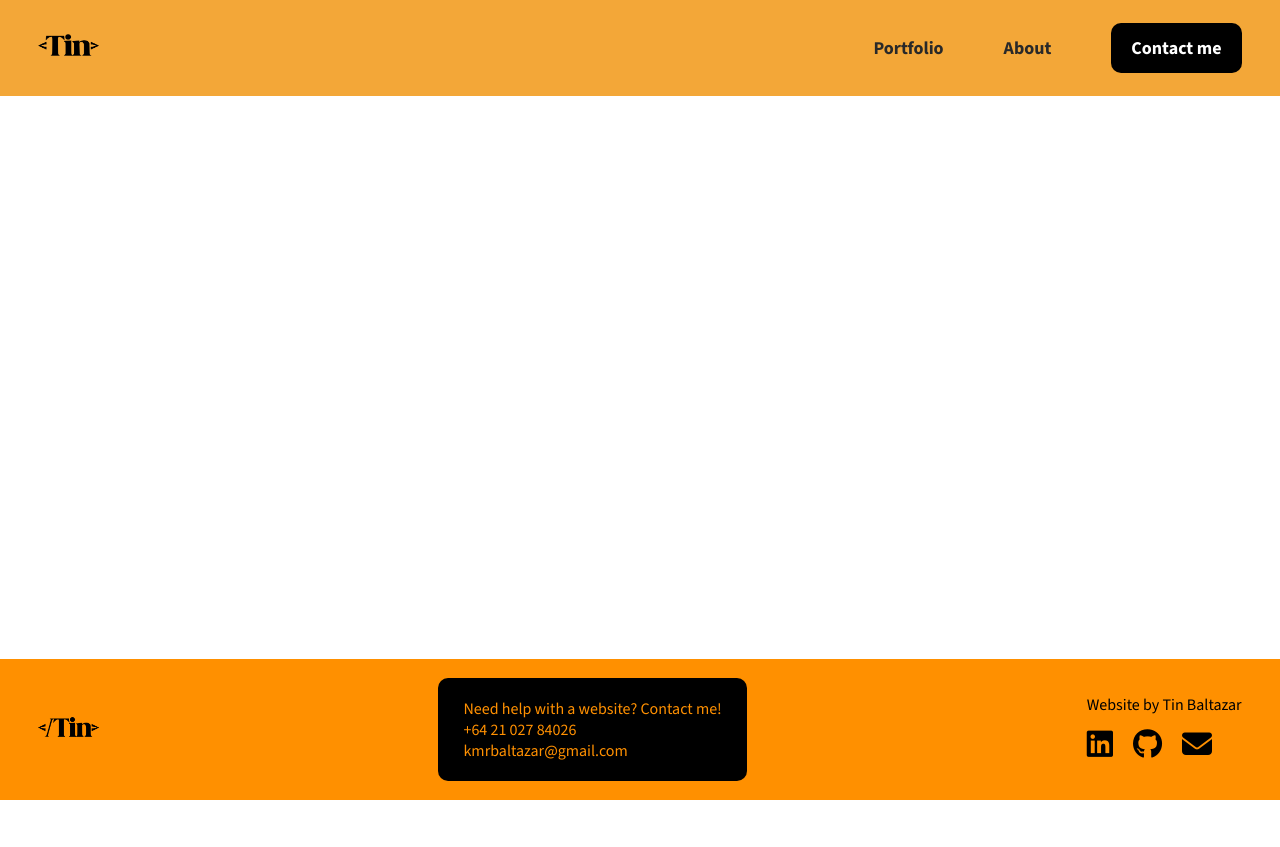
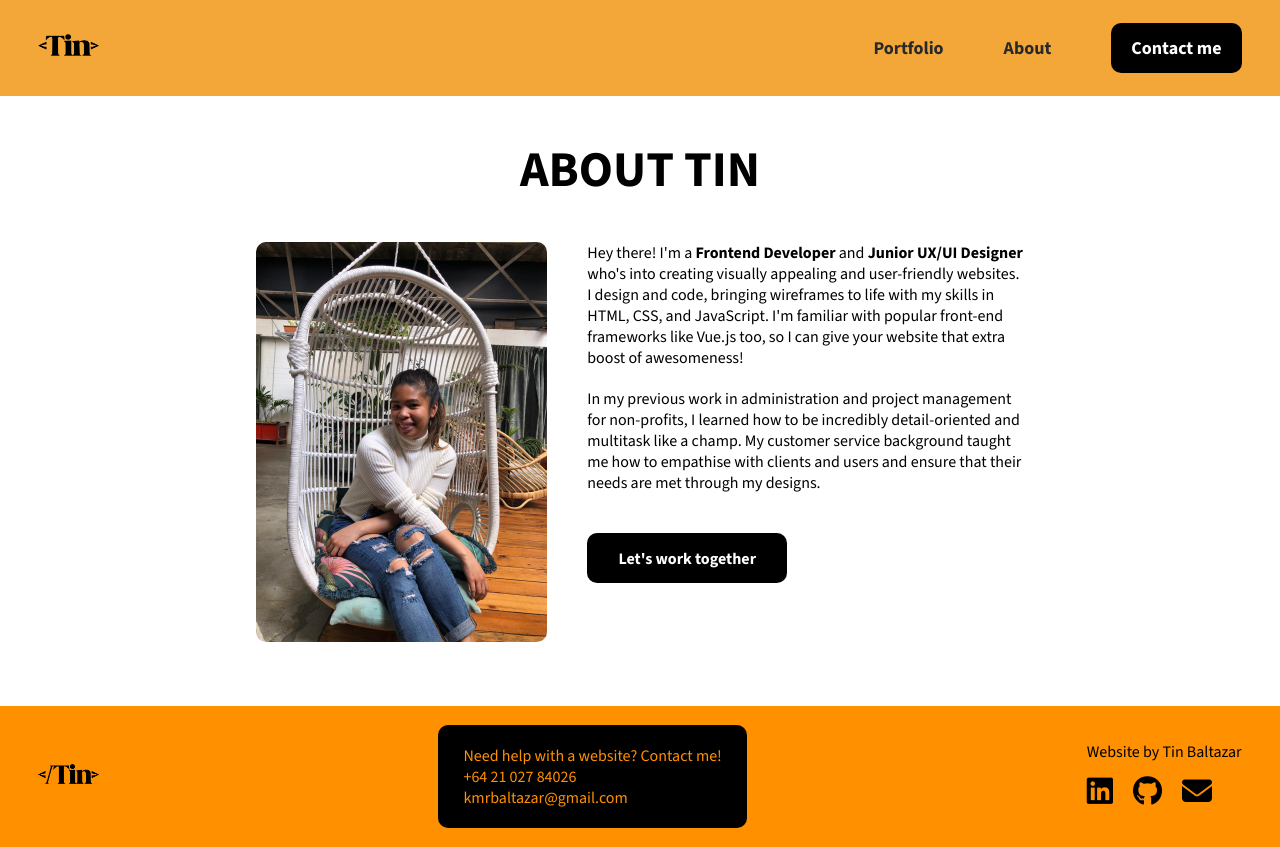
Before and after one commit to kmrbaltazar/kmrbaltazar.github.io, a plain HTML site: page about.html in a window 1280 px wide. Before the commit the page ends 800 px from the top, so only its background shows below. Drawn offline with nearby package versions, Linux system fonts and the light colour scheme.

Commit message:
Created about section

```diff
--- a/about.html
+++ b/about.html
@@ -53,6 +53,30 @@
       <!-- Header above -->
       <main>
             <section class="about-section">
+                <h2>ABOUT TIN</h2>
+                <div class="about-container">
+                    <div class="about-tin-img-wrapper">
+                        <img src="./Assets/tin-about.jpg" alt="Tin Baltazar Image">
+                    </div>
+                    <div class="about-tin-description">
+                        <div class="about-tin-text-wrapper">
+                            <p>Hey there! I'm a
+                               <strong>Frontend Developer</strong>  and <strong>Junior UX/UI Designer</strong> who's into creating visually appealing and user-friendly websites. I design and code, bringing wireframes to life with my skills in HTML, CSS, and JavaScript. I'm familiar with popular front-end frameworks like Vue.js too, so I can give your website that extra boost of awesomeness!
+                            </p>
+                            <p>
+                            In my previous work in administration and project management for non-profits, I learned how to be incredibly detail-oriented and multitask like a champ. My customer service background taught me how to empathise with clients and users and ensure that their needs are met through my designs.</p>
+                        </div>
+                        <div>
+                            <div>
+                              <a href="#portfolio-section" class="button"
+                                >Let's work together</a
+                              >
+                            </div>
+                          </div>
+                    </div>
+                </div>
+            </section>
+            <section class="about-skillset-section">
 
             </section>
       </main>
--- a/styles.scss
+++ b/styles.scss
@@ -74,6 +74,7 @@ body {
 img {
     width: 100%;
     height: 100%;
+    object-fit: cover;
 }
 
 a {
@@ -104,7 +105,7 @@ a:visited {
     width: 5%;
 
     img {
-        object-fit: contain;
+        object-fit: contain !important;
     }
 }
 
@@ -342,6 +343,56 @@ footer {
 }
 
 // About Tin Section
+.about-section {
+    margin: 12vh auto 8vh auto;
+    width: 60%;
+    padding-top: 40px;
+
+    h2 {
+        font-size: 50px;
+        text-align: center;
+        margin-bottom: 40px;
+    }
+
+    .about-container {
+        display: flex;
+        gap: 40px;
+
+        .about-tin-img-wrapper {
+            flex: 1;
+            height: 400px;
+
+            img {
+                border-radius: 10px;
+            }
+        }
+
+        .about-tin-description {
+            flex: 1.5;
+            display: flex;
+            flex-direction: column;
+            gap: 40px;
+
+            .about-tin-text-wrapper {
+                display: flex;
+                flex-direction: column;
+                gap: 20px;
+            }
+
+            .button {
+                @include main-button;
+                width: 200px;
+            }
+
+            .button:hover {
+                @include button_hover;
+            }
+        }
+    }
+
+
+}
+
 
 
 
```
Also changed, not shown: styles.css, 1 other file.
